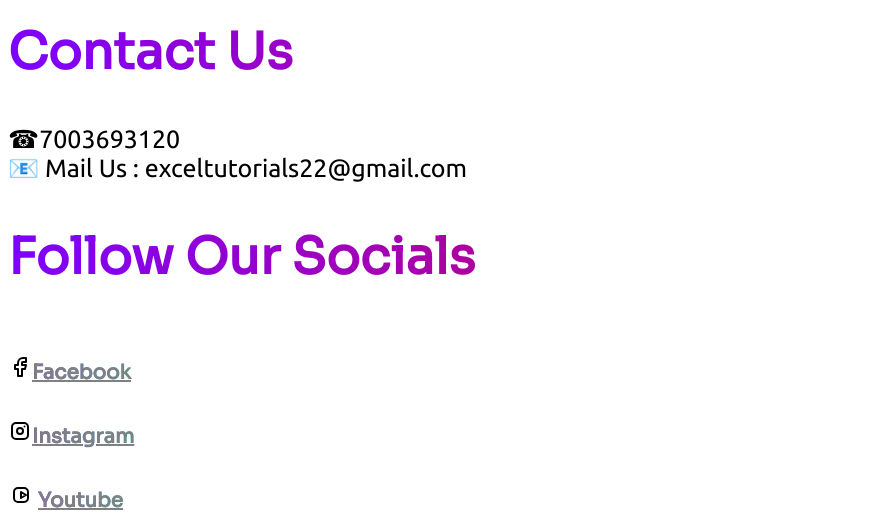
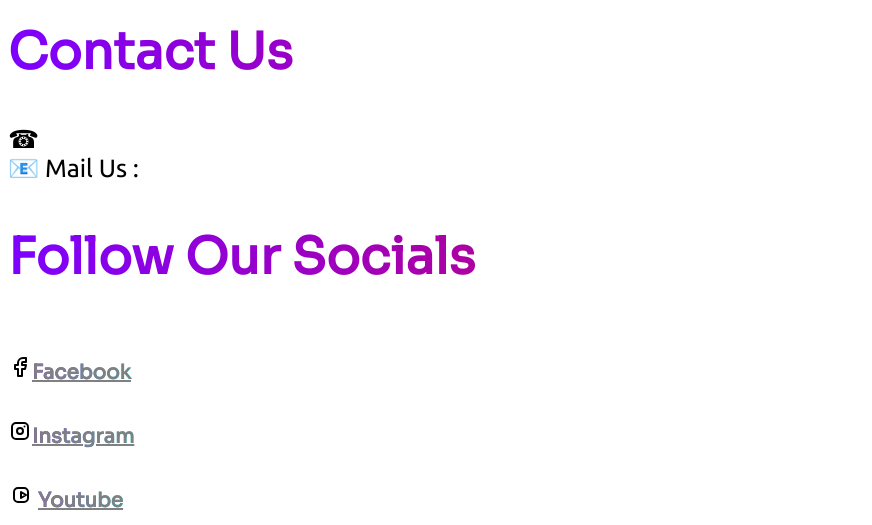
Before and after one commit to Elitsuv/Education-Website, a plain HTML site: page src/contact.html in a window 1280 px wide. Shown: the part 381-906 px from the top of the page, without its empty margins (0-872 px from the left). Drawn offline with Linux system fonts and the light colour scheme; files that its build step writes are made by us from their sources.

Commit message:
Update contact.html

```diff
--- a/src/contact.html
+++ b/src/contact.html
@@ -14,7 +14,7 @@
  <br>
  <img src="voice.png.png" width="80%" height="90%">
  <h2>Contact Us</h2>
-<p1>☎7003693120<br>📧 Mail Us : exceltutorials22@gmail.com</p1>
+<p1>☎<br>📧 Mail Us : </p1>
 <h2>Follow Our Socials</h2>
 <div class="contents">
   <svg xmlns="http://www.w3.org/2000/svg" class="icon icon-tabler icon-tabler-brand-facebook" width="24" height="24" viewBox="0 0 24 24" stroke-width="2" stroke="currentColor" fill="none" stroke-linecap="round" stroke-linejoin="round">
```
